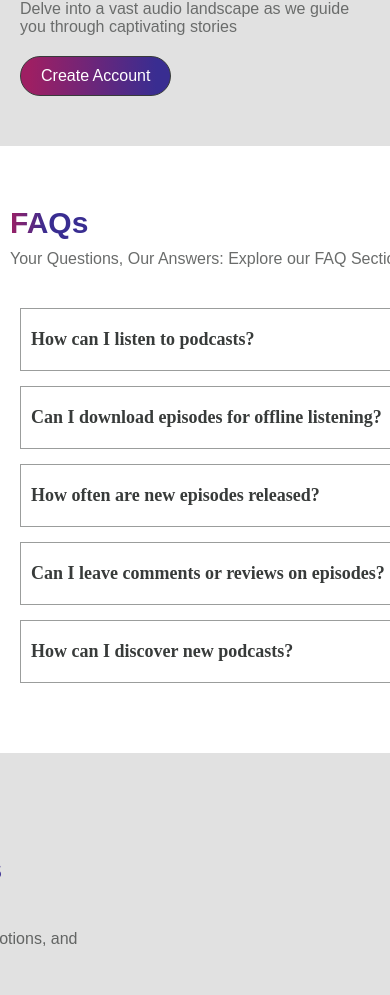
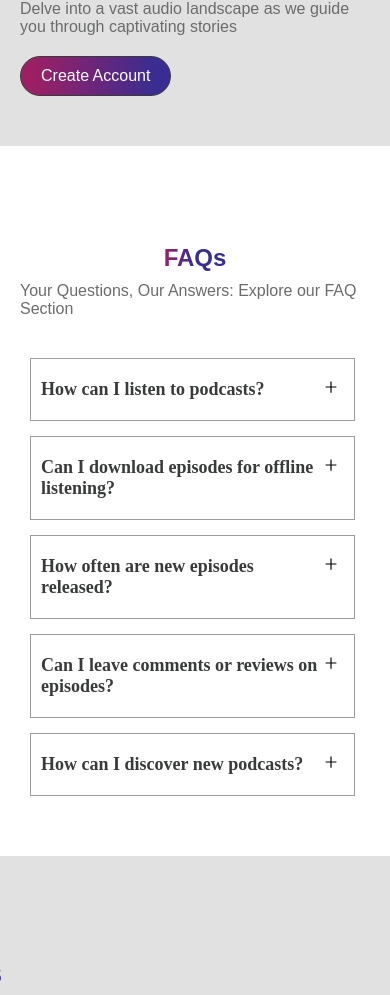
Before and after one commit to bekhzodallaev/milliy-podcast-app, a React (Create React App) app: page / in a window 390 px wide. Shown: the part 4568-5563 px from the top of the page. Built offline with nearby package versions, Linux system fonts and the light colour scheme; a web font is replaced by a local one.

Commit message:
Add responsiveness for the FAQ section

```diff
--- a/src/pages/LandingPage/Home/FAQ/FAQ.module.css
+++ b/src/pages/LandingPage/Home/FAQ/FAQ.module.css
@@ -47,6 +47,26 @@
   align-self: stretch;
 }
 
+/* Media queries */
+
+/* Phone version */
+@media only screen and (max-width: 799px) {
+  .faq_header_title {
+    font-size: 1.5rem;
+    margin: 0 auto;
+  }
+  .faq_component {
+    width: 100%;
+    padding: 0rem 1.25rem;
+    display: flex;
+    flex-direction: column;
+    align-items: center;
+    margin-top: 6.13rem;
+    margin-bottom: 3.14rem;
+  }
+}
+
+/* Tablet version */
 @media only screen and (min-width: 800px) and (max-width: 1023px) {
   .faq_component {
     width: 100%;
```
